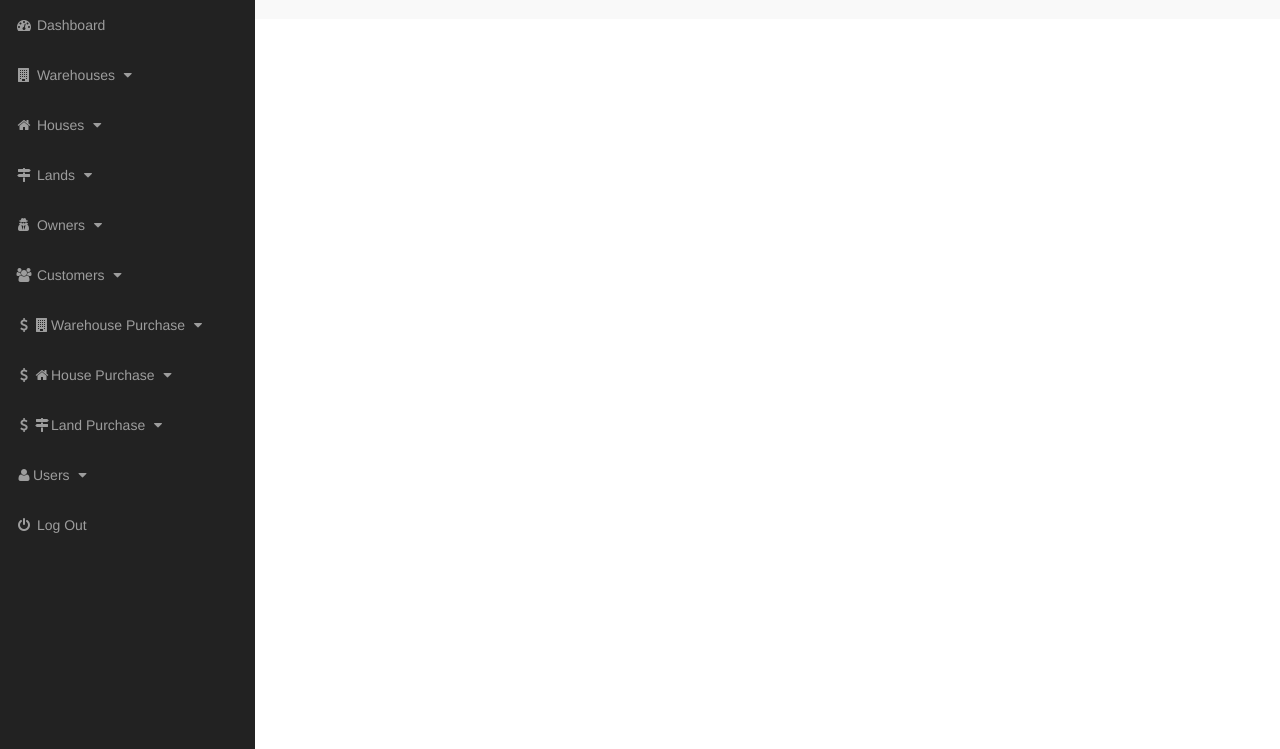
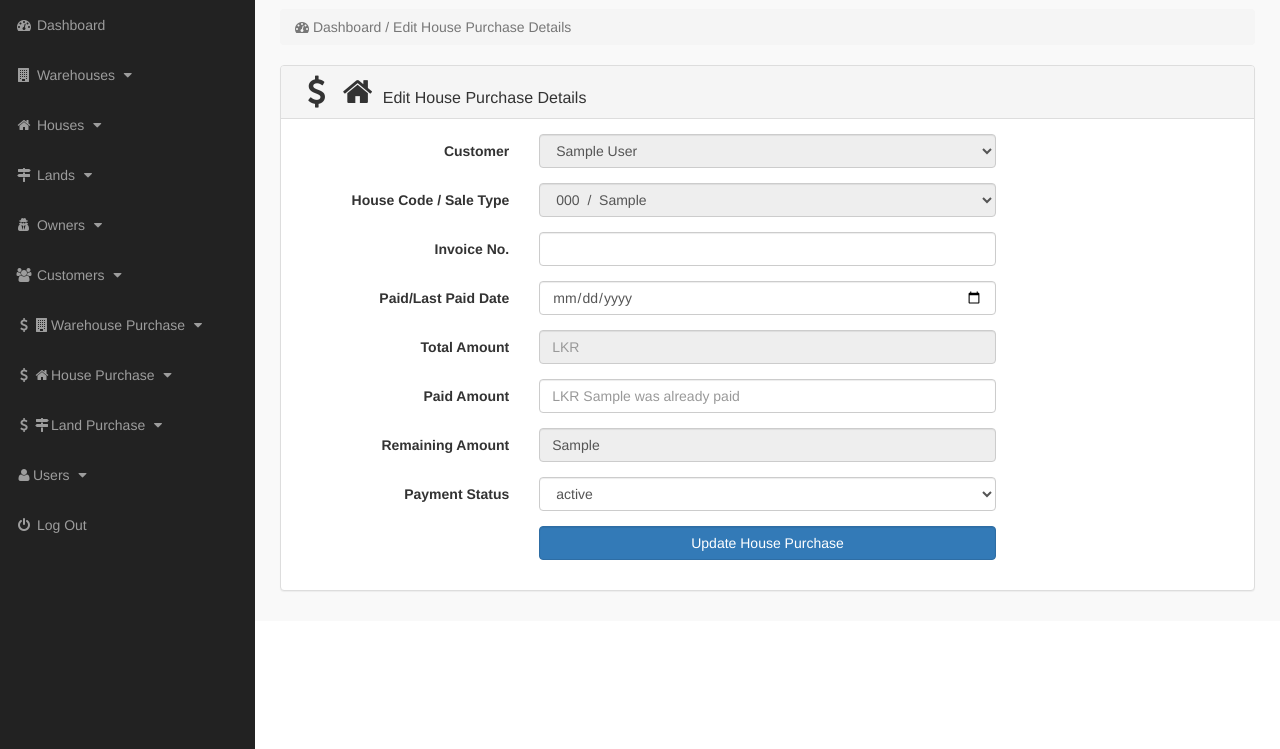
Before and after one commit to CJM1995/Admin, a PHP site: page /index.php?edit_sale_purchase_h=1 in a window 1280 px wide. Shown: the part 51-800 px from the top of the page. Run offline with PHP 8.4, Linux system fonts and the light colour scheme; a user stored in the database is signed in; data comes from the database, SQL or seed files in the repository; tables that the repository leaves empty or names only in its code hold one stand-in row (values such as "Sample post").

Commit message:
house sale purchase initial

```diff
--- /dev/null
+++ b/edit_sale_purchase_h.php
@@ -0,0 +1,257 @@
+<?php
+
+
+if (!isset($_SESSION['admin_email'])) {
+
+    echo "<script>window.open('login.php','_self')</script>";
+
+} else {
+
+    ?>
+
+    <?php
+
+    if (isset($_GET['edit_sale_purchase_h'])) {
+        $edit_id = $_GET['edit_sale_purchase_h'];
+        $get_record = "select * from house_purchases where hp_id='$edit_id'";
+        $run_record = mysqli_query($con, $get_record);
+        $row_record = mysqli_fetch_array($run_record);
+        $hp_id = $row_record['hp_id'];
+        $cus_id = $row_record['cus_id'];
+        $house_id = $row_record['house_id'];
+        $invoice_no = $row_record['invoice_no'];
+        $p_date = $row_record['p_date'];
+        $tot_amt = $row_record['tot_amt'];
+        $paid_amt = $row_record['paid_amt'];
+        $remain_amt = $row_record['remain_amt'];
+        $payment_status = $row_record['pay_status'];
+
+        $result_cn = mysqli_query($con, "SELECT name AS cus_name FROM customersn WHERE cus_id='$cus_id'");
+        $row_cn = mysqli_fetch_array($result_cn);
+        $cus_name = $row_cn['cus_name'];
+
+        $result_h = mysqli_query($con, "SELECT code AS h_code, sale_type AS s_type FROM houses WHERE house_id='$house_id'");
+        $row_h = mysqli_fetch_array($result_h);
+        $h_code = $row_h['h_code'];
+        $s_type = $row_h['s_type'];
+    }
+
+
+    ?>
+
+
+    <div class="row"><!-- 1  row Starts -->
+
+        <div class="col-lg-12"><!-- col-lg-12 Starts -->
+
+            <ol class="breadcrumb"><!-- breadcrumb Starts -->
+
+                <li class="active">
+
+                    <i class="fa fa-dashboard"></i> Dashboard / Edit House Purchase Details
+
+                </li>
+
+
+            </ol><!-- breadcrumb Ends -->
+
+        </div><!-- col-lg-12 Ends -->
+
+    </div><!-- 1  row Ends -->
+
+    <div class="row"><!-- 2 row Starts -->
+
+        <div class="col-lg-12"><!-- col-lg-12 Starts -->
+
+            <div class="panel panel-default"><!-- panel panel-default Starts -->
+
+                <div class="panel-heading"><!-- panel-heading Starts -->
+
+                    <h3 class="panel-title">
+
+                        <i class="fa fa-dollar fa-2x fa-fw"></i><i class="fa fa-home fa-2x fa-fw"></i> Edit House Purchase Details
+
+                    </h3>
+
+
+                </div><!-- panel-heading Ends -->
+
+
+                <div class="panel-body"><!-- panel-body Starts -->
+
+                    <form class="form-horizontal" method="post" enctype="multipart/form-data">
+                        <!-- form-horizontal Starts -->
+
+                        <div class="form-group"><!-- form-group Starts -->
+                            <label class="col-md-3 control-label"> Customer </label>
+                            <div class="col-md-6">
+                                <select name="cus_id" class="form-control" disabled>
+                                    <option value="<?php echo $cus_id; ?>"> <?php echo $cus_name; ?> </option>
+                                </select>
+                            </div>
+                        </div><!-- form-group Ends -->
+
+                        <div class="form-group"><!-- form-group Starts -->
+                            <label class="col-md-3 control-label"> House Code / Sale Type</label>
+                            <div class="col-md-6">
+                                <select name="house_id" class="form-control" disabled>
+                                    <option value="<?php echo $house_id; ?>"> <?php echo $h_code;?> &nbsp;/&nbsp; <?php echo $s_type; ?> </option>
+                                </select>
+                            </div>
+                        </div><!-- form-group Ends -->
+
+                        <div class="form-group"><!-- form-group Starts -->
+                            <label class="col-md-3 control-label"> Invoice No.</label>
+                            <div class="col-md-6">
+                                <input type="number" name="inv_no" id="inv_no" class="form-control" pattern="^[0-9]" min="1"
+                                       value="<?php echo $invoice_no ?>" required>
+                            </div>
+                        </div><!-- form-group Ends -->
+
+
+                        <div class="form-group"><!-- form-group Starts -->
+                            <label class="col-md-3 control-label"> Paid/Last Paid Date </label>
+                            <div class="col-md-6">
+                                <input type="date" name="pay_day" id="pay_day" class="form-control"
+                                       min="<?php echo date('Y-m-d'); ?>" value="<?php echo $p_date; ?>" required>
+                            </div>
+                        </div><!-- form-group Ends -->
+
+                        <div class="form-group"><!-- form-group Starts -->
+                            <label class="col-md-3 control-label"> Total Amount </label>
+                            <div class="col-md-6">
+                                <input type="number" id="tot_amt" name="tot_amt" class="form-control" pattern="^[0.00-9.99]" min="1"
+                                       placeholder="LKR" value="<?php echo $tot_amt; ?>" disabled>
+                            </div>
+                        </div><!-- form-group Ends -->
+
+                        <div class="form-group"><!-- form-group Starts -->
+                            <label class="col-md-3 control-label"> Paid Amount </label>
+                            <div class="col-md-6">
+                                <input type="number" name="new_paid_amt" id="paid_amt" class="form-control" pattern="^[0.00-9.99]" min="1"
+                                       placeholder="LKR <?php echo $paid_amt; ?> was already paid" value="<?php echo $paid_amt; ?>">
+                            </div>
+                        </div><!-- form-group Ends -->
+
+                        <div class="form-group"><!-- form-group Starts -->
+                            <label class="col-md-3 control-label"> Remaining Amount </label>
+                            <div class="col-md-6">
+                                <input type="text" name="new_remain_amt" class="form-control" placeholder="LKR" title="This will be auto updated"
+                                       value="<?php echo $remain_amt; ?>" disabled>
+                            </div>
+                        </div><!-- form-group Ends -->
+
+                        <div class="form-group"><!-- form-group Starts -->
+                            <label class="col-md-3 control-label"> Payment Status </label>
+                            <div class="col-md-6">
+                                <select id="pay_status"  name="pay_status" class="form-control" required>
+                                    <option value="<?php echo $payment_status; ?>" > <?php echo $payment_status; ?> </option>
+                                    <?php
+                                    if(strcmp($payment_status,'Advance')==0){
+                                        echo "<option value=\"Complete\"> Complete</option>
+                                        <option value=\"Rental / Lease\"> Rental / Lease</option>
+                                        <option value=\"Incomplete\"> Incomplete</option>";
+                                    }
+                                    elseif (strcmp($payment_status,'Complete')==0){
+                                        echo "<option value=\"Advance\"> Advance</option>
+                                        <option value=\"Rental / Lease\"> Rental / Lease</option>
+                                        <option value=\"Incomplete\"> Incomplete</option>";
+                                    }
+                                    elseif (strcmp($payment_status,'Incomplete')==0){
+                                        echo "<option value=\"Advance\"> Advance</option>
+                                        <option value=\"Rental / Lease\"> Rental / Lease</option>
+                                        <option value=\"Complete\"> Complete</option>";
+                                    }
+                                    else{
+                                        echo "<option value=\"Advance\"> Advance</option>
+                                        <option value=\"Incomplete\"> Incomplete</option>
+                                        <option value=\"Complete\"> Complete</option>";
+                                    }
+                                    ?>
+                                </select>
+                            </div>
+                        </div><!-- form-group Ends -->
+
+                        <div class="form-group"><!-- form-group Starts -->
+                            <label class="col-md-3 control-label"></label>
+                            <div class="col-md-6"><!-- col-md-6 Starts -->
+                                <input type="submit" name="update" value="Update House Purchase"
+                                       class="btn btn-primary form-control">
+                            </div><!-- col-md-6 Ends -->
+                        </div><!-- form-group Ends -->
+
+
+                    </form><!-- form-horizontal Ends -->
+
+                </div><!-- panel-body Ends -->
+
+            </div><!-- panel panel-default Ends -->
+
+        </div><!-- col-lg-12 Ends -->
+
+
+    </div><!-- 2 row Ends -->
+
+    <!-- Success Modal -->
+    <div class="modal fade" id="suModal" role="dialog" data-keyboard="false" data-backdrop="static">
+        <div class="modal-dialog modal-sm">
+
+            <!-- Modal content-->
+            <div class="modal-content">
+                <div class="modal-header">
+                    <button type="button" class="close" onclick="window.open('index.php?view_owners','_self')">
+                        &times;
+                    </button>
+                </div>
+                <div class="modal-body">
+                    <i style="font-size: 800%"
+                       class="text-center text-success center-block fa fa-check-circle-o fa-5x"></i>
+                    <br>
+                    <p style="font-size: 110%" class="text-center">Owner details has been edited successfully!</p>
+
+                </div>
+                <form method="post">
+                    <div style="text-align: center" class="modal-footer text-center center-block">
+                        <button type="button" class="btn btn-success"
+                                onclick="window.open('index.php?view_owners','_self')">OK
+                        </button>
+                    </div>
+            </div>
+
+        </div>
+    </div>
+    <!-- Success Modal -->
+
+    <?php
+
+    if (isset($_POST['update'])) {
+        echo "<link rel=\"stylesheet\" href=\"http://maxcdn.bootstrapcdn.com/bootstrap/3.3.6/css/bootstrap.min.css\">";
+        echo "<script src=\"https://ajax.googleapis.com/ajax/libs/jquery/1.12.0/jquery.min.js\"></script>";
+        echo "<script src=\"http://maxcdn.bootstrapcdn.com/bootstrap/3.3.6/js/bootstrap.min.js\"></script>";
+        echo "<link href=\"css/style.css\" rel=\"stylesheet\">";
+
+        $owner_name = $_POST['owner_name'];
+        $owner_address = $_POST['owner_address'];
+        $owner_phone = $_POST['owner_phone'];
+        $owner_fax = $_POST['owner_fax'];
+        $owner_email = $_POST['owner_email'];
+
+        $update_owner = "update owners set name='$owner_name',address='$owner_address',phone='$owner_phone',fax='$owner_fax',email='$owner_email' where owner_id='$owner_id'";
+
+        $run_owner = mysqli_query($con, $update_owner);
+
+        if ($run_owner) {
+
+            echo "<script type=\"text/javascript\">
+                    $('#suModal').modal('show');
+                  </script>";
+
+        }
+
+    }
+
+
+    ?>
+
+
+<?php } ?>
--- a/index.php
+++ b/index.php
@@ -260,6 +260,24 @@
 
                 }
 
+                if (isset($_GET['edit_sale_purchase_h'])) {
+
+                    include("edit_sale_purchase_h.php");
+
+                }
+
+                if (isset($_GET['edit_rent_purchase_h'])) {
+
+                    include("edit_rent_purchase_h.php");
+
+                }
+
+                if (isset($_GET['edit_lease_purchase_h'])) {
+
+                    include("edit_lease_purchase_h.php");
+
+                }
+
                 if (isset($_GET['edit_product'])) {
 
                     include("edit_product.php");
--- a/view_house_purchases.php
+++ b/view_house_purchases.php
@@ -339,7 +339,7 @@
                                         <button style="margin-top: 2px" type="button" rel="tooltip"
                                                 class="btn btn-success btn-sm"
                                                 data-original-title="" title="Edit"
-                                                onclick="location.href = 'index.php?edit_house_purchase=<?php echo $hp_id; ?>';">
+                                                onclick="location.href = 'index.php?edit_sale_purchase_h=<?php echo $hp_id; ?>';">
                                             <i class="fa fa-pencil"></i>
                                         </button>
                                         <button style="margin-top: 2px" type="button" rel="tooltip"
```
Also changed, not shown: edit_lease_purchase_h.php (added, +7 -0 lines), edit_rent_purchase_h.php (added, +7 -0 lines).
